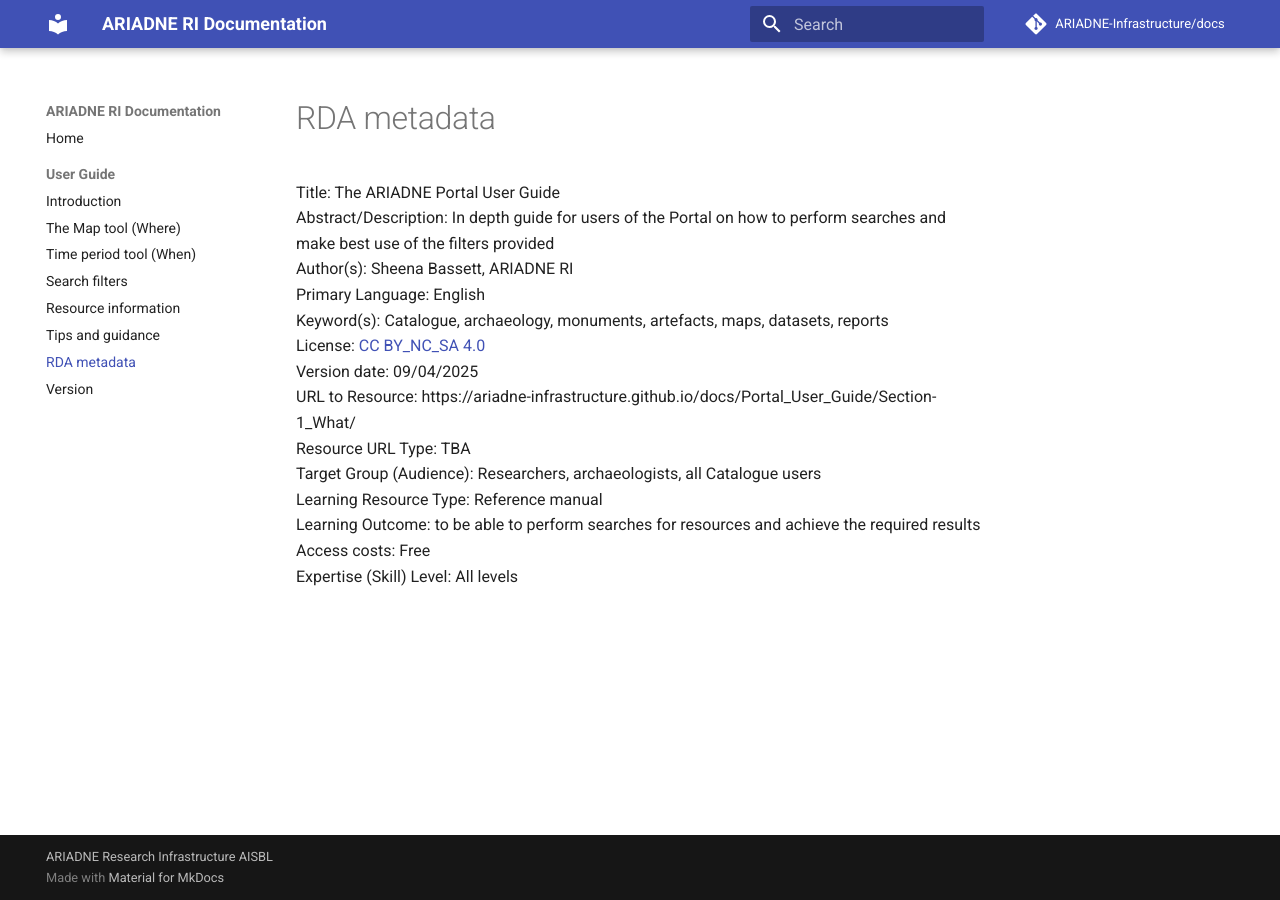
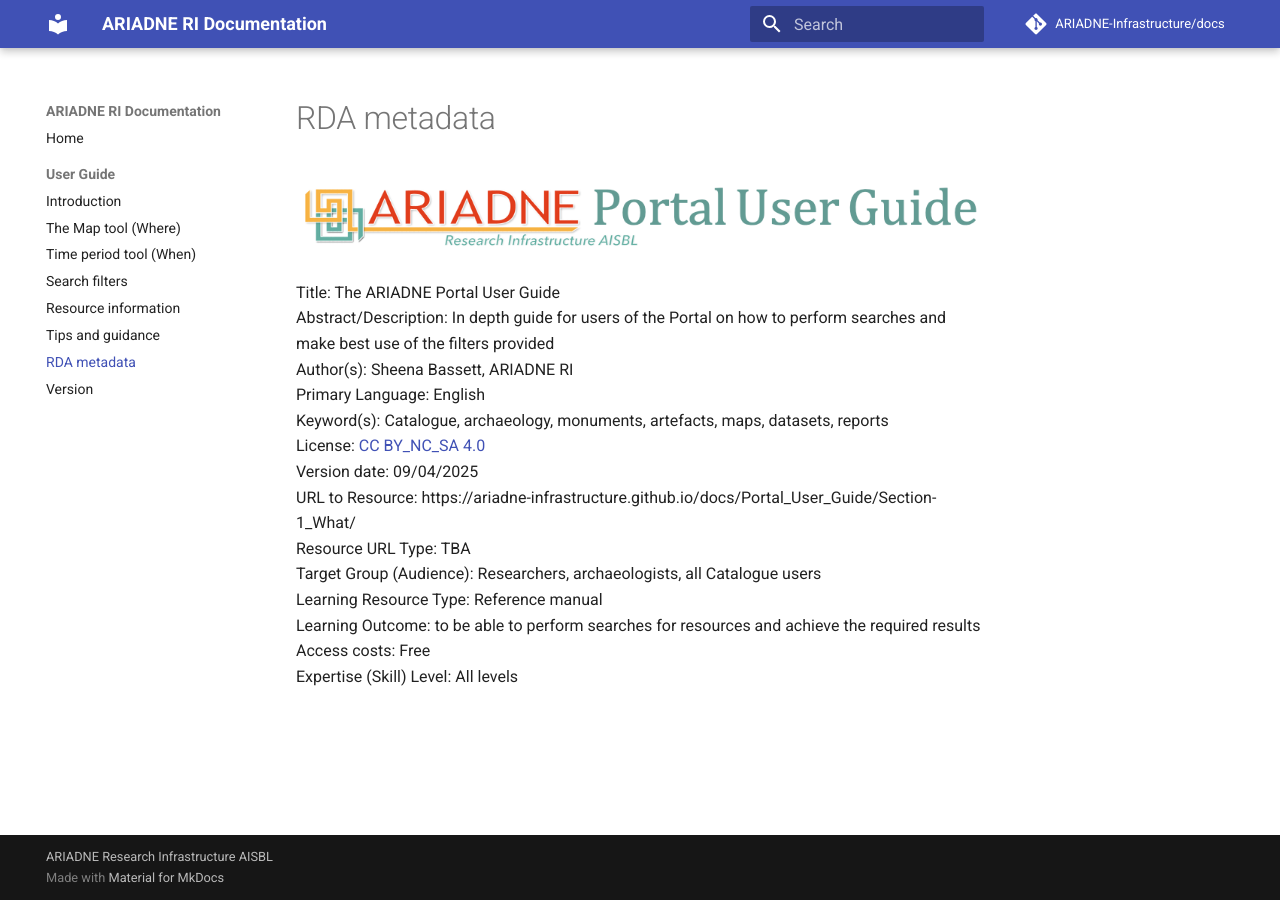
Before and after one commit to uoy-ads/hsds-data-catalogue-docs, an MkDocs documentation site: the page built from docs/Portal_User_Guide/RDA_metadata.md, in a window 1280 px wide. Built offline with MkDocs 1.6.1 and Material for MkDocs 9.7.7, drawn with Linux system fonts in a browser that asks for light colours; comment, search, counter and statistics services are not loaded.

Commit message:
Update RDA_metadata.md

```diff
--- a/docs/Portal_User_Guide/RDA_metadata.md
+++ b/docs/Portal_User_Guide/RDA_metadata.md
@@ -1,6 +1,7 @@
 ---
 description: Minimal recommended metadata for describing this reference resource
 ---
+![ARIADNE Portal Guide Header image](../assets/ARIADNE_Portal_Guide_banner.png){ width="850" }
 
 Title: The ARIADNE Portal User Guide<Br>
 Abstract/Description: In depth guide for users of the Portal on how to perform searches and make best use of the filters provided<Br>
```
